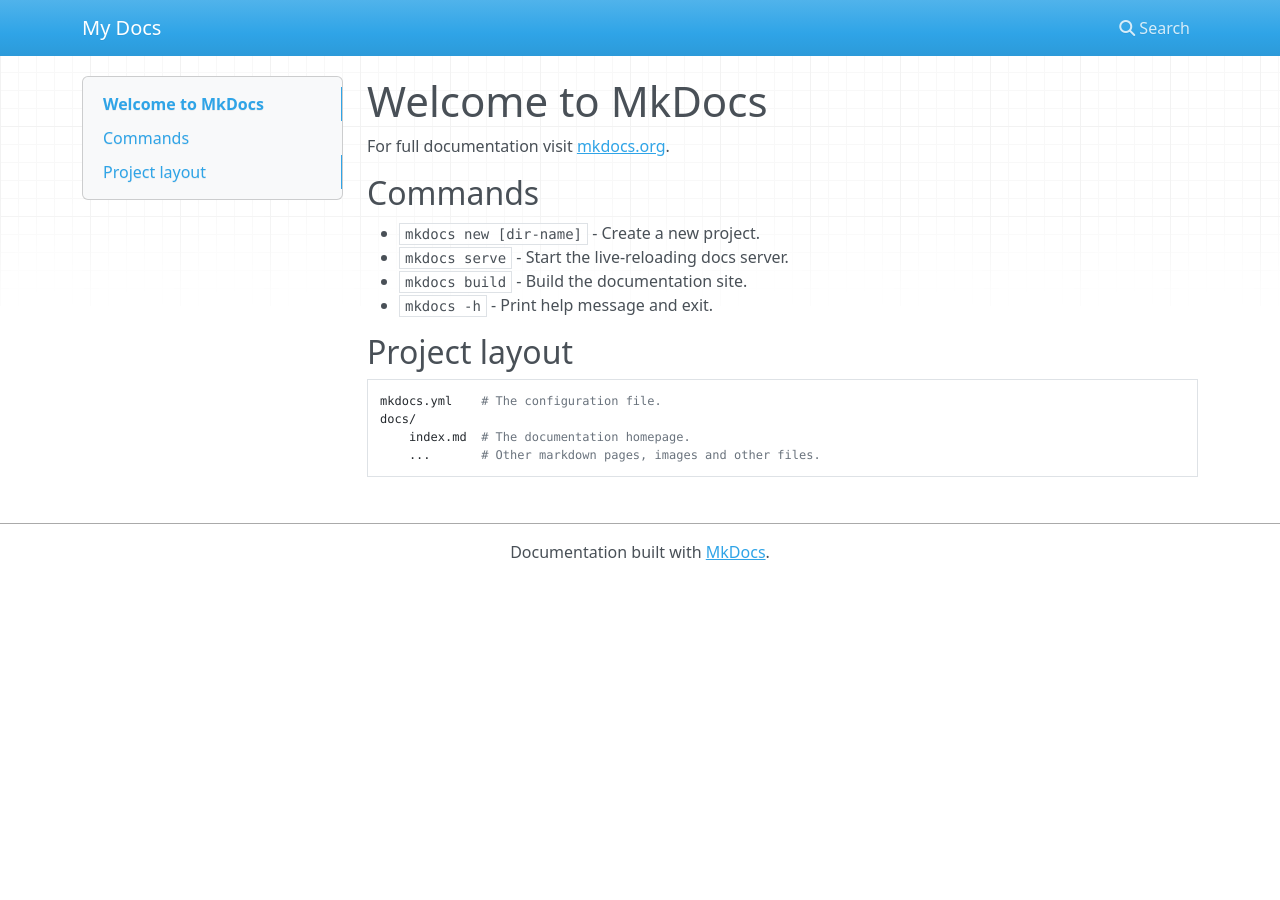
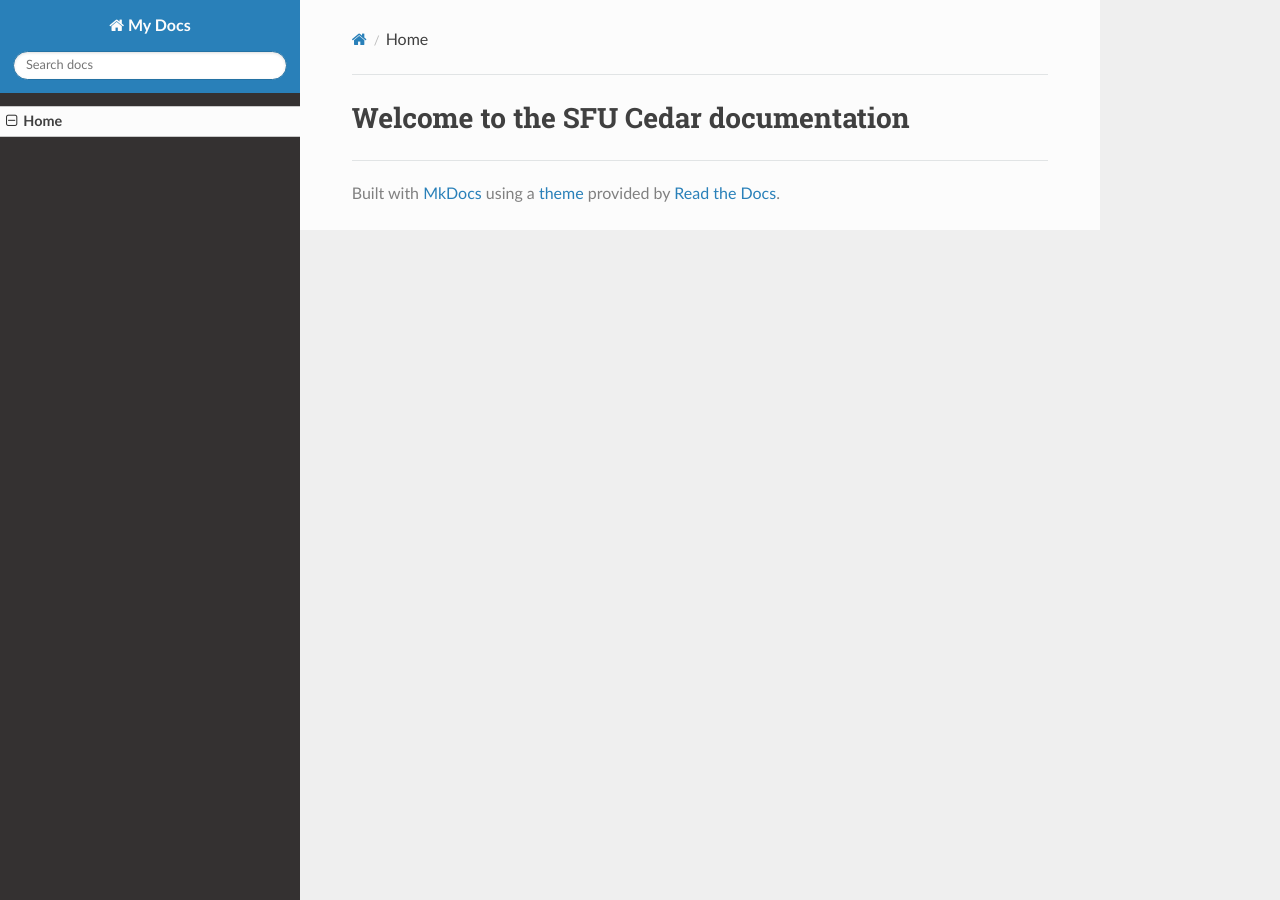
Before and after one commit to jburzy01/SFUCedarDocs, an MkDocs documentation site: the page built from docs/index.md, in a window 1280 px wide. Built offline with MkDocs 1.6.1, drawn with Linux system fonts in a browser that asks for light colours; nearby versions of some CDN libraries.

Commit message:
update to md

```diff
--- a/docs/index.md
+++ b/docs/index.md
@@ -1,17 +1 @@
-# Welcome to MkDocs
-
-For full documentation visit [mkdocs.org](https://www.mkdocs.org).
-
-## Commands
-
-* `mkdocs new [dir-name]` - Create a new project.
-* `mkdocs serve` - Start the live-reloading docs server.
-* `mkdocs build` - Build the documentation site.
-* `mkdocs -h` - Print help message and exit.
-
-## Project layout
-
-    mkdocs.yml    # The configuration file.
-    docs/
-        index.md  # The documentation homepage.
-        ...       # Other markdown pages, images and other files.
+# Welcome to the SFU Cedar documentation
--- a/mkdocs.yml
+++ b/mkdocs.yml
@@ -1 +1,8 @@
 site_name: My Docs
+
+
+theme:
+    name: readthedocs
+
+nav:
+    - Home: index.md
```
Also changed, not shown: docs/index.rst (deleted).
